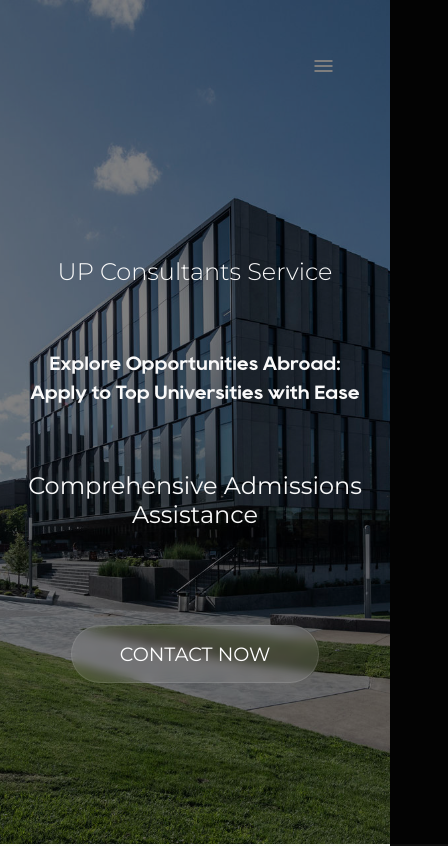
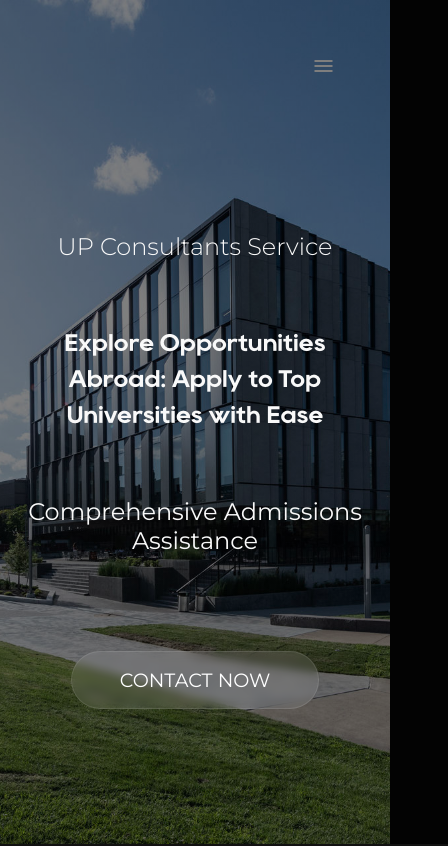
Before and after one commit to lilFrees/upconsultant, a website: page index.html in a window 390 px wide. Shown: the top 846 px of the page, 448 px wide, since content can reach past the window. Drawn offline with nearby package versions, Linux system fonts and the light colour scheme.

Commit message:
Add files via upload

```diff
--- a/style/_base.scss
+++ b/style/_base.scss
@@ -8,11 +8,15 @@ body {
   font-family: "Montserrat", sans-serif;
   font-size: 62.5%;
   background-color: #111;
-  overflow-x: hidden;
-  width: 100%;
+  overflow-x: hidden !important;
+  width: 100% !important;
 
   @media only screen and (max-width: 85em) {
     font-size: 60%;
+  }
+
+  @media only screen and (max-width: 70em) {
+    font-size: 58%s;
   }
 
   @media screen and (max-width: 48em) {
@@ -25,7 +29,15 @@ html {
   transition: 2s all;
 }
 
-.hidden {
+html,
+body {
+  width: 100%;
+  height: 100%;
+  overflow-x: hidden;
+  padding: 0;
+  margin: 0;
+}
+f .hidden {
   opacity: 0;
   transition: 1s all;
   transition-delay: 0.2s;
--- a/style/_header.scss
+++ b/style/_header.scss
@@ -108,10 +108,10 @@
 }
 
 .header {
-  min-height: 100.01vh;
+  height: 100vh;
   background: linear-gradient(rgba(0, 0, 0, 0.5), rgba(0, 0, 0, 0.5)),
     url("../assets/img/campus1.jpg");
   background-size: cover;
   background-position: top;
-  overflow-x: hidden;
+  overflow: hidden;
 }
--- a/style/_hero.scss
+++ b/style/_hero.scss
@@ -34,7 +34,7 @@
     text-align: left;
     line-height: 1.5;
     @media screen and (max-width: 48em) {
-      font-size: 1.2rem;
+      font-size: 1.5rem;
       text-align: center;
     }
   }
--- a/style/_work.scss
+++ b/style/_work.scss
@@ -9,6 +9,9 @@
 
   &__container {
     padding: 4rem 3rem 7rem;
+    @media only screen and (max-width: 768px) {
+      padding: 4rem 0 7rem;
+    }
   }
 
   &__bits {
```
Also changed, not shown: style/main.css.
